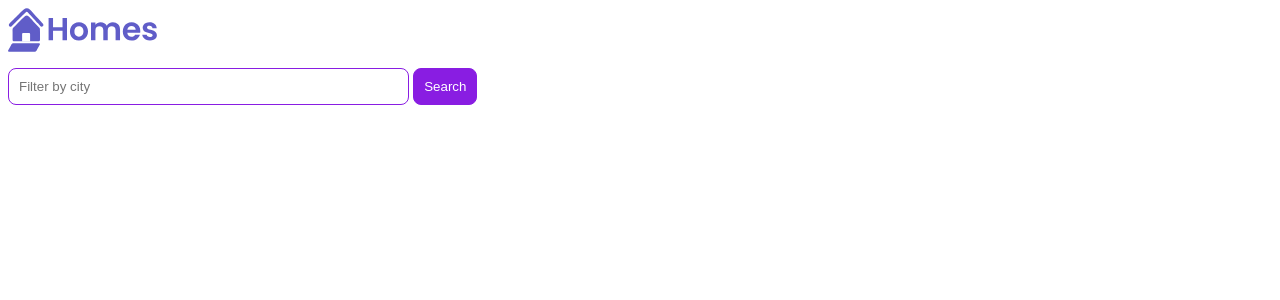
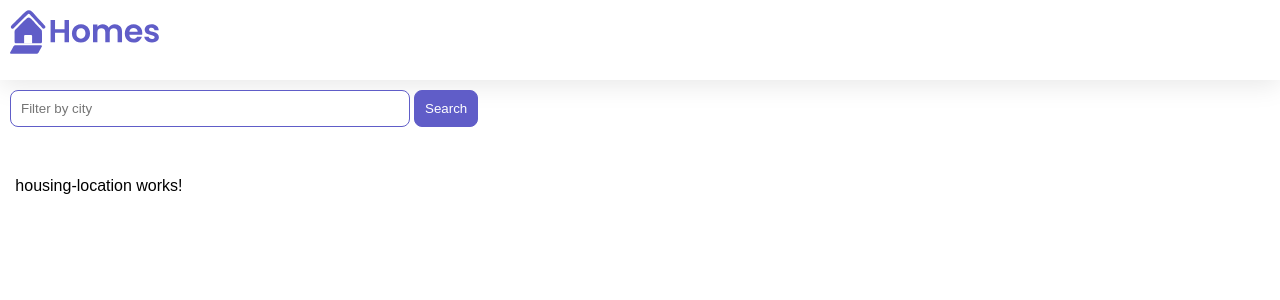
Before and after one commit to patch-sys/test-app, an Angular app: page / in a window 1280 px wide. Shown: the top 300 px of the page. Built offline with nearby package versions, Linux system fonts and the light colour scheme.

Commit message:
Style changes

```diff
--- a/src/app/app.component.css
+++ b/src/app/app.component.css
@@ -4,8 +4,9 @@
 header {
   display: block;
   height: 60px;
-  width: 100%;
+  padding: var(--content-padding);
+  box-shadow: 0px 5px 25px var(--shadow-color);
 }
 .content {
-
+  padding: var(--content-padding);
 }
--- a/src/app/home/home.component.css
+++ b/src/app/home/home.component.css
@@ -8,7 +8,7 @@
 }
 
 input[type="text"] {
-    border: solid 1px rgb(137, 29, 226);
+  border: solid 1px var(--primary-color);
   padding: 10px;
   border-radius: 8px;
   margin-right: 4px;
@@ -18,8 +18,8 @@
 
 button {
   padding: 10px;
-    border: solid 1px rgb(137, 29, 226);
-    background: rgb(137, 29, 226);
+  border: solid 1px var(--primary-color);
+  background: var(--primary-color);
   color: white;
   border-radius: 8px;
 }
--- a/src/app/home/home.component.ts
+++ b/src/app/home/home.component.ts
@@ -1,10 +1,14 @@
 import { Component } from '@angular/core';
 import { CommonModule } from '@angular/common';
+import { HousingLocationComponent } from '../housing-location/housing-location.component';
 
 @Component({
   selector: 'app-home',
   standalone: true,
-  imports: [CommonModule],
+  imports: [
+    CommonModule,
+    HousingLocationComponent
+  ],
   template: `
   <section>
     <form>
@@ -12,7 +16,10 @@
       <button class="primary" type="button">Search</button>
     </form>
   </section>
-`,
+  <section class="results">
+    <app-housing-location></app-housing-location>
+  </section>
+  `,
   styleUrls: ['./home.component.css']
 })
 export class HomeComponent {
--- /dev/null
+++ b/src/app/housing-location/housing-location.component.css
@@ -0,0 +1,31 @@
+.listing {
+    background: var(--accent-color);
+    border-radius: 30px;
+    padding-bottom: 30px;
+  }
+  .listing-heading {
+    color: var(--primary-color);
+    padding: 10px 20px 0 20px;
+  }
+  .listing-photo {
+    height: 250px;
+    width: 100%;
+    object-fit: cover;
+    border-radius: 30px 30px 0 0;
+  }
+  .listing-location {
+    padding: 10px 20px 20px 20px;
+  }
+  .listing-location::before {
+    content: url("/assets/location-pin.svg") / "";
+  }
+
+  section.listing a {
+    padding-left: 20px;
+    text-decoration: none;
+    color: var(--primary-color);
+  }
+  section.listing a::after {
+    content: "\203A";
+    margin-left: 5px;
+  }
--- /dev/null
+++ b/src/app/housing-location/housing-location.component.ts
@@ -0,0 +1,17 @@
+import { Component } from '@angular/core';
+import { CommonModule } from '@angular/common';
+
+@Component({
+  selector: 'app-housing-location',
+  standalone: true,
+  imports: [CommonModule],
+  template: `
+    <p>
+      housing-location works!
+    </p>
+  `,
+  styleUrls: ['./housing-location.component.css']
+})
+export class HousingLocationComponent {
+
+}
--- a/src/styles.css
+++ b/src/styles.css
@@ -1 +1,23 @@
 /* You can add global styles to this file, and also import other style files */
+* {
+    margin: 0;
+    padding: 0;
+  }
+
+  body {
+    font-family: 'Be Vietnam Pro', sans-serif;
+  }
+  :root {
+    --primary-color: #605DC8;
+    --secondary-color: #8B89E6;
+    --accent-color: #e8e7fa;
+    --shadow-color: #E8E8E8;
+  }
+
+  button.primary {
+    padding: 10px;
+    border: solid 1px var(--primary-color);
+    background: var(--primary-color);
+    color: white;
+    border-radius: 8px;
+  }
```
Lines whose indentation alone changed are shown as unchanged.
